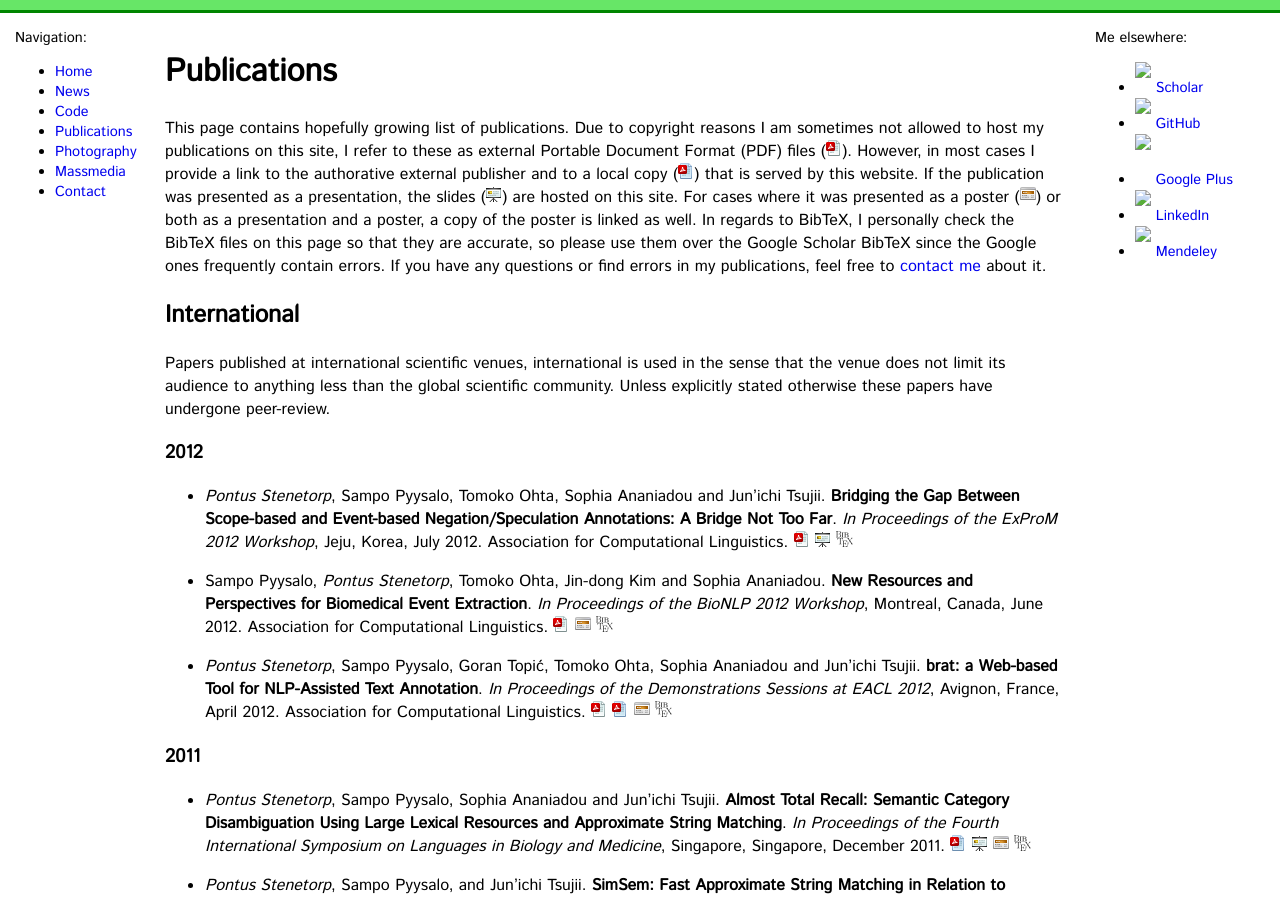
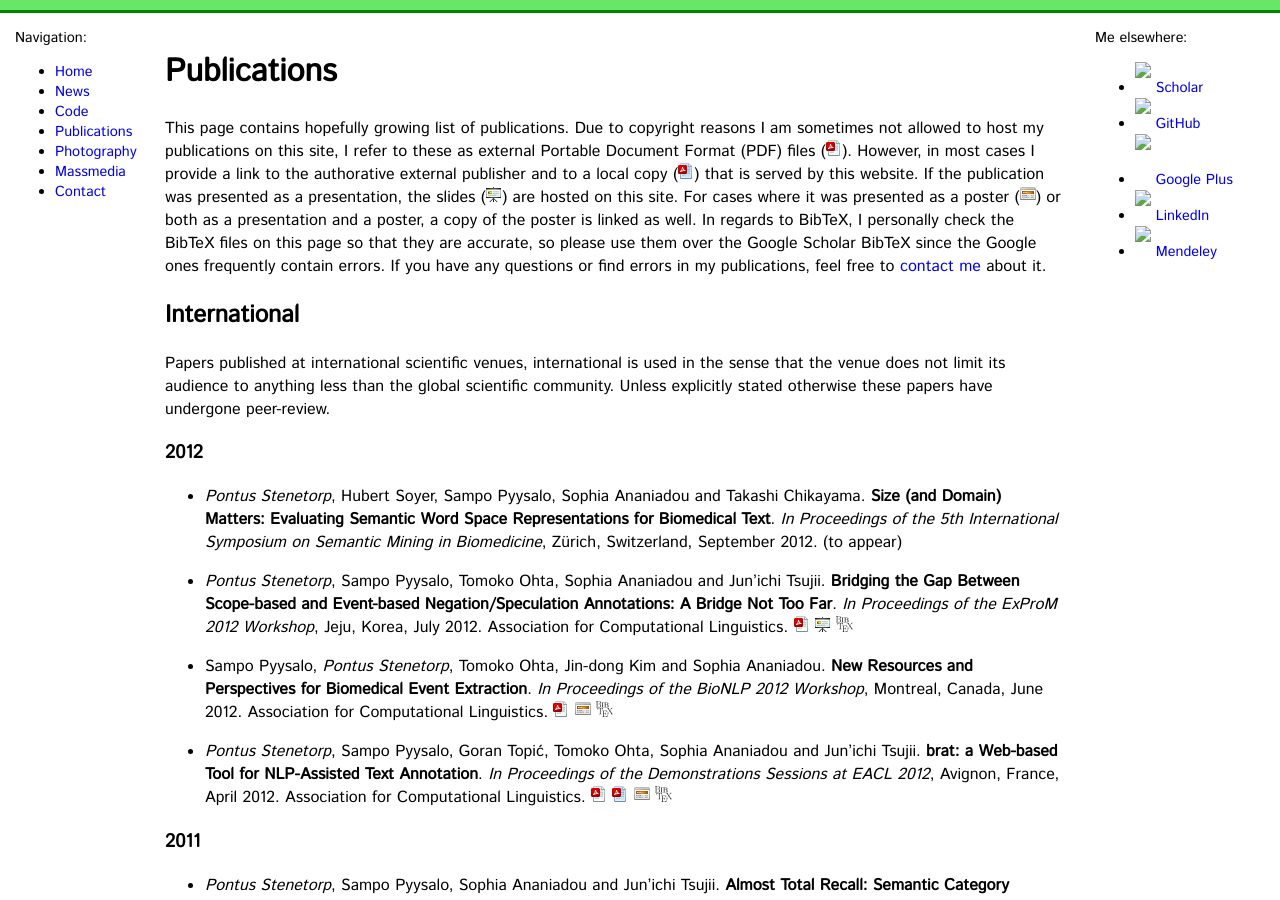
Before and after one commit to gbouchar/ninjin.github.io, a Jekyll site: the page built from publications.md, in a window 1280 px wide and 900 px high. Built offline with Jekyll 4.4.1, drawn with Linux system fonts in a browser that asks for light colours; some web fonts are replaced; Markdown is read by kramdown in place of the engine named in the settings.

Commit message:
Added upcoming SMBM 2012 publication.

```diff
--- a/publications.md
+++ b/publications.md
@@ -32,6 +32,15 @@ global scientific community.
 Unless explicitly stated otherwise these papers have undergone peer-review.
 
 ### 2012 ###
+
+* *Pontus Stenetorp*, Hubert Soyer, Sampo Pyysalo, Sophia Ananiadou and
+    Takashi Chikayama.
+    **Size (and Domain) Matters: Evaluating Semantic Word Space
+    Representations for Biomedical Text**.
+    *In Proceedings of the 5th International Symposium on Semantic Mining in
+    Biomedicine*,
+    Zürich, Switzerland, September 2012.
+    (to appear)
 
 * *Pontus Stenetorp*, Sampo Pyysalo, Tomoko Ohta, Sophia Ananiadou and
     Jun'ichi Tsujii.
```
